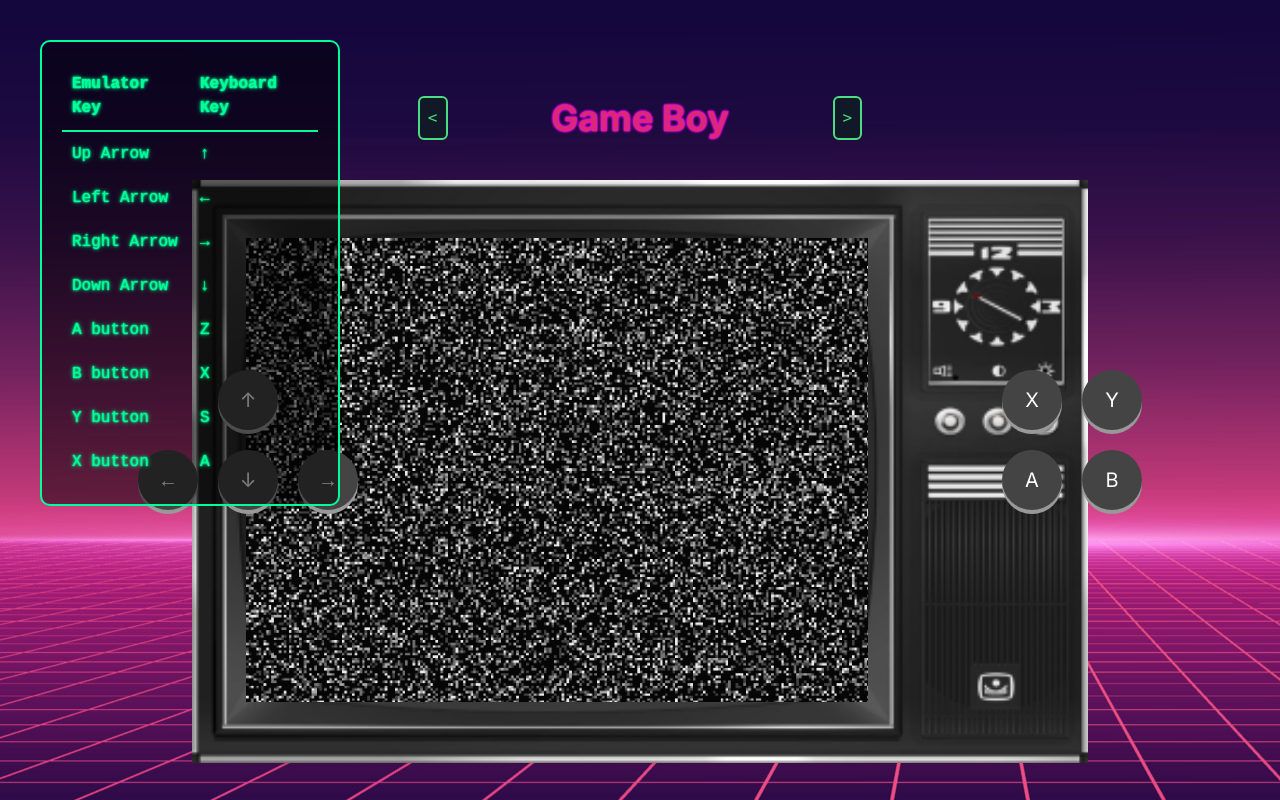
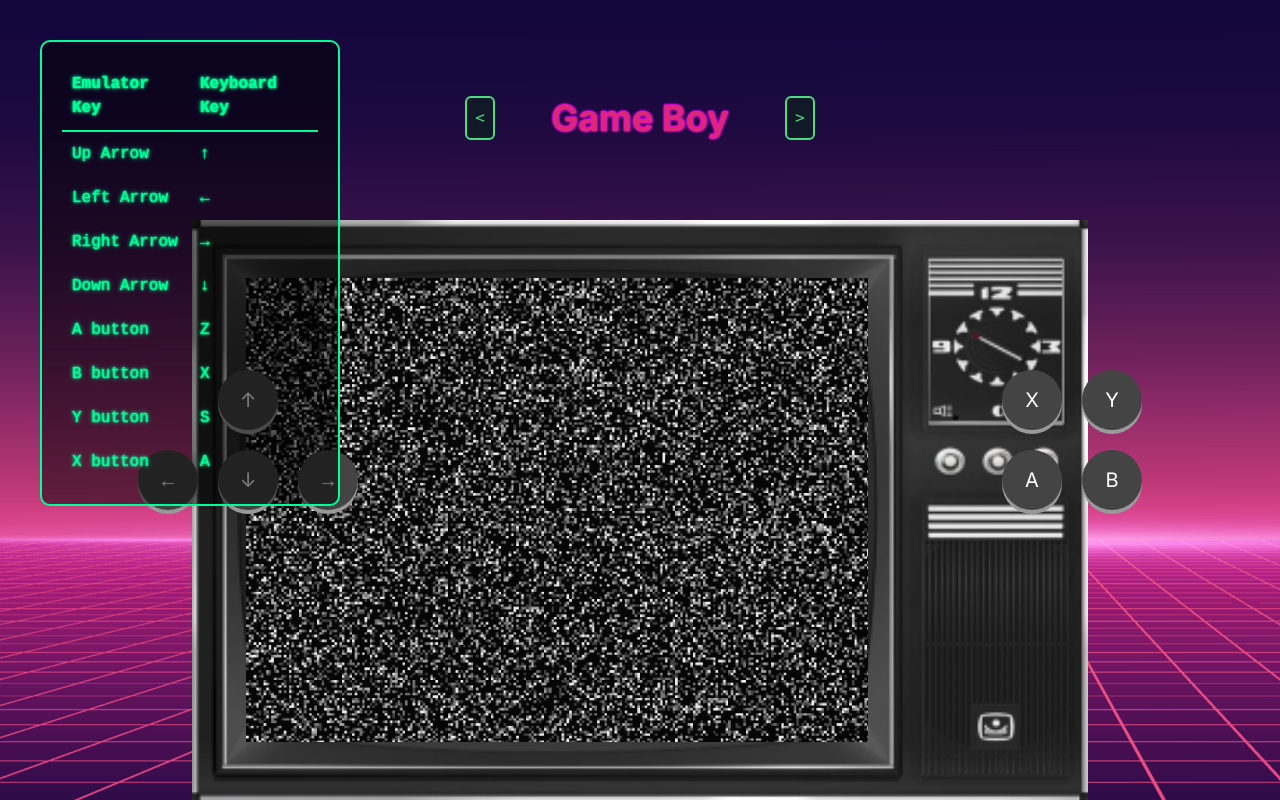
Before and after one commit to Clavvv/VirtualArcade, a Next.js app: page / in a window 1280 px wide. Shown: the top 800 px of the page. Built offline with nearby package versions, Linux system fonts and the light colour scheme.

Commit message:
Fixed spacing

```diff
--- a/app/page.js
+++ b/app/page.js
@@ -70,15 +70,15 @@
   };
 
   return (
-    <main className="flex min-h-screen flex-col items-center justify-between p-24 bg-neon">
-      <div className="flex items-center mb-10 min-w-480">
+    <main className="flex h-screen flex-col items-center justify-between p-24 bg-neon">
+      <div className="flex flex-row items-center">
         <button
           className="cyber-button mx-5 active:bg-slate-600"
           onClick={handleEmulatorChangeLeft}
         >
           &lt;
         </button>
-        <span className="min-w-[345px] text-center text-neon-pink text-4xl font-bold">
+        <span className="text-center text-neon-pink text-4xl font-bold min-w-[250px]">
           {activeEmulator}
         </span>
         <button
@@ -88,7 +88,8 @@
           &gt;
         </button>
       </div>
-      <div className="flex flex-col h-full w-full items-center">
+
+      <div className="flex flex-col h-full w-full items-center mt-20">
         <div className="relative w-full xl:max-w-4xl mb-10">
           <div className="relative w-full h-full">
             <img src="/images/tv.png" className="block w-full h-auto" />
@@ -110,6 +111,7 @@
         {fileError && (
           <span className="text-sm text-red-600 font-light">{fileError}</span>
         )}
+
         <div className="flex flex-row justify-center mt-5 p-3">
           <input
             className="hidden"
@@ -121,6 +123,7 @@
             Load ROM
           </button>
         </div>
+
         <div className="controller flex justify-between w-full mt-10">
           <div className="controller-buttons-left flex flex-col items-center">
             <div
@@ -161,7 +164,7 @@
           <div className="controller-buttons-right flex flex-col items-center">
             <div className="flex">
               <div
-                className={`controller-button ${activeKeys['a'] ? 'controller-button-active' : ''
+                className={`controller-button ${activeKeys['az'] ? 'controller-button-active' : ''
                   }`}
                 onMouseDown={() => handleButtonPress('a')}
                 onMouseUp={() => handleButtonRelease('a')}
@@ -197,6 +200,7 @@
             </div>
           </div>
         </div>
+
         <div className="keymappings absolute top-0 left-0 m-10 space-y-10">
           <table>
             <thead>
```
